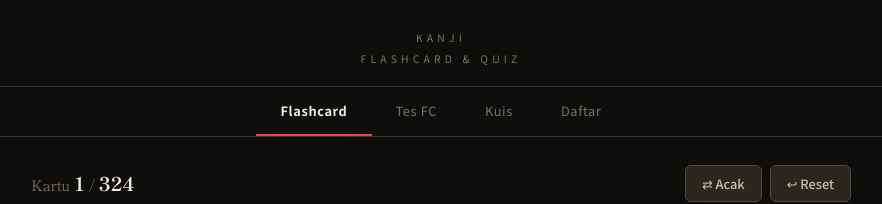
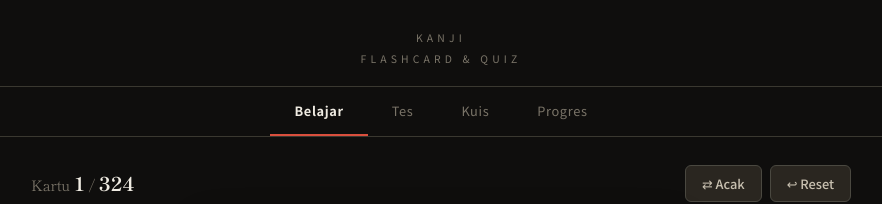
Before and after one commit to chaedarmuhammad/BUKUKANJIOUR, a plain HTML site: page index.html in a window 1280 px wide. Shown: the top 204 px of the page, without its empty margins (199-1081 px from the left). Drawn offline with Linux system fonts and the light colour scheme.

Commit message:
ui: ganti nama tab menjadi Belajar, Tes, Kuis, Progres

```diff
--- a/index.html
+++ b/index.html
@@ -15,10 +15,10 @@
 
   <!-- ── TAB NAVIGATION ── -->
   <nav class="tabs">
-    <button class="tab-btn active" data-tab="flashcard">Flashcard</button>
-    <button class="tab-btn" data-tab="test-fc">Tes FC</button>
+    <button class="tab-btn active" data-tab="flashcard">Belajar</button>
+    <button class="tab-btn" data-tab="test-fc">Tes</button>
     <button class="tab-btn" data-tab="quiz">Kuis</button>
-    <button class="tab-btn" data-tab="list">Daftar</button>
+    <button class="tab-btn" data-tab="list">Progres</button>
   </nav>
 
   <div class="main">
```
